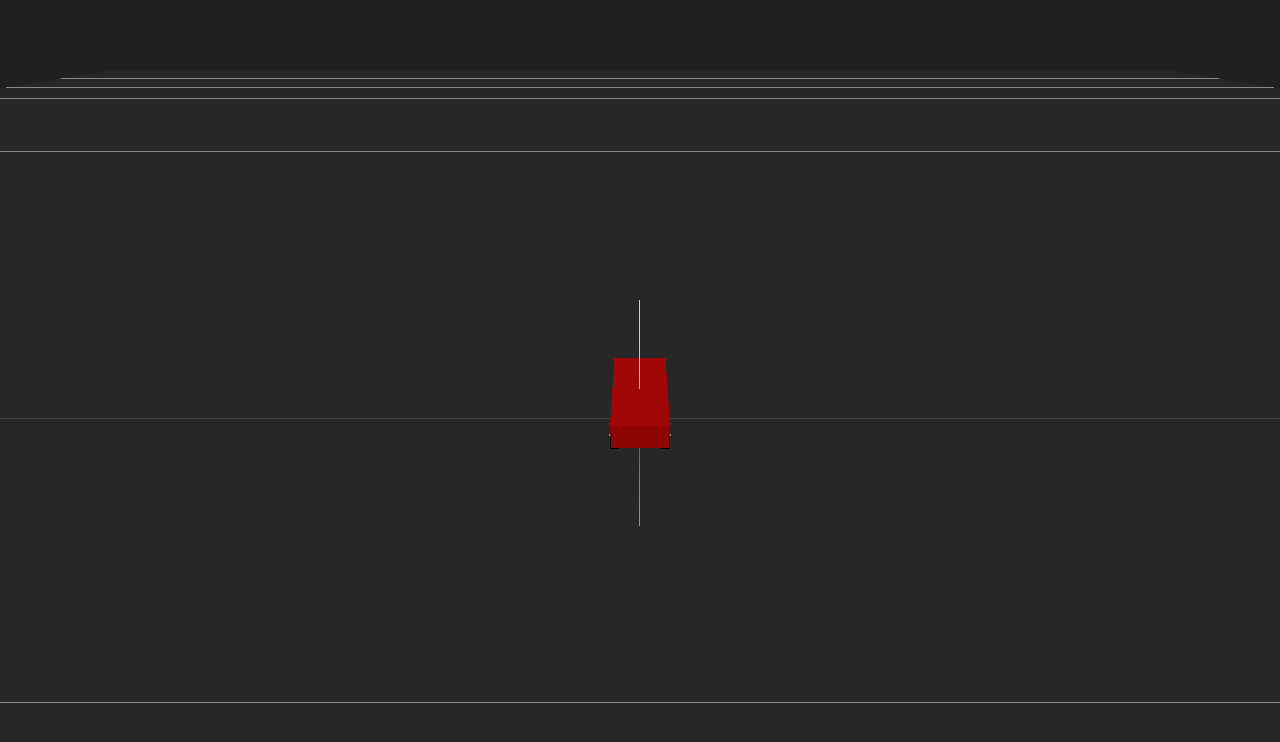
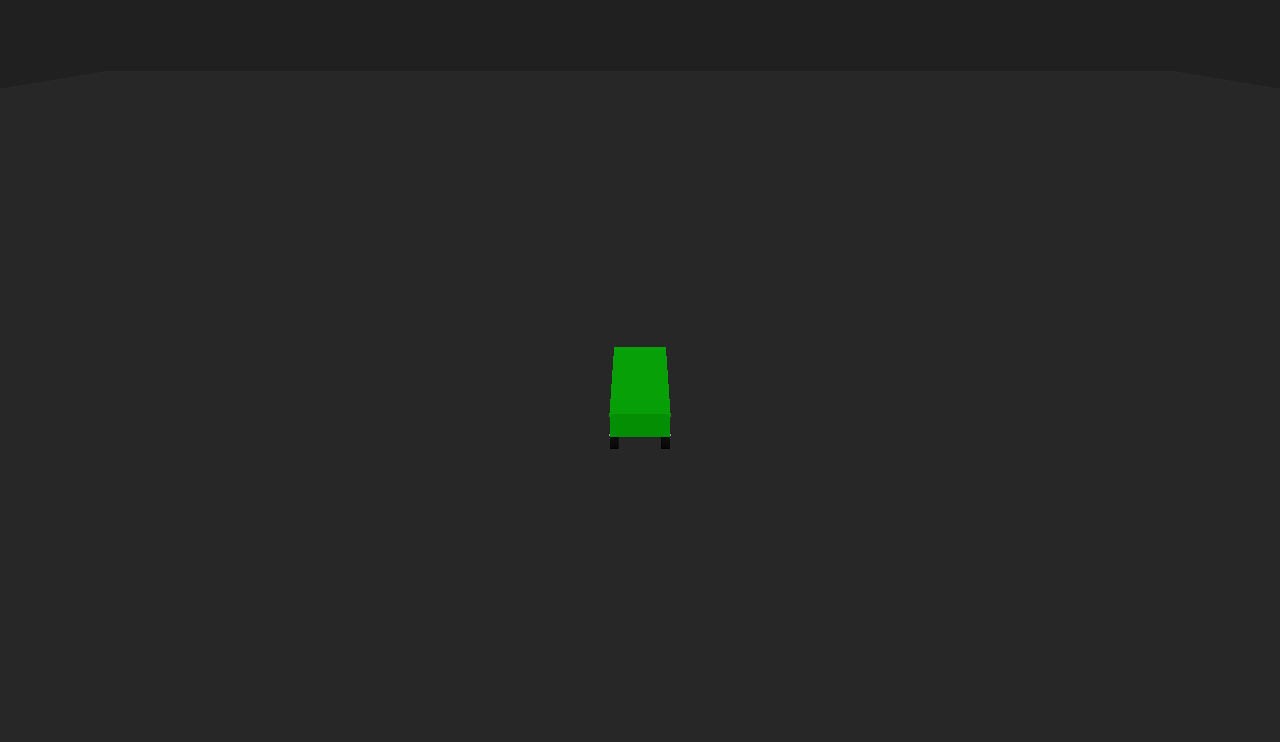
Before and after one commit to neu5/rally-game, a website with bundled scripts: page index.html in a window 1280 px wide. Built offline with nearby package versions, Linux system fonts and the light colour scheme; animation ran at ten frames a second.

Commit message:
Cleaning up the code

```diff
--- a/main.js
+++ b/main.js
@@ -1,50 +1,98 @@
 import * as THREE from "https://cdn.jsdelivr.net/npm/three@0.160.0/build/three.module.js";
 
 let scene, camera, renderer;
-let car;
 const keys = {};
-const wheels = [];
 
-// Car physics state
-let velocity = 0;
-const maxSpeed = 0.5;
-const acceleration = 0.01;
-const deceleration = 0.02;
-const friction = 0.01;
-const rotateSpeed = 0.03;
-let angularVelocity = 0;
-const angularAcceleration = 0.002;
-const angularFriction = 0.01;
-const maxAngularSpeed = 0.03;
-const handbrakeAngularBoost = 1.8; // Multiplies turning sharpness
-const handbrakeFrictionMultiplier = 0.4; // Reduces grip
+// Car camera config
+let cameraAngle = 0;
+let cameraRadius = 15;
+let cameraHeight = 12;
+const minCameraHeight = 5;
+const maxCameraHeight = 25;
+const dragRotateSpeed = 0.005;
+const verticalDragSpeed = 0.05;
+
+// Mouse drag
 let isDragging = false;
 let previousMouseX = 0;
-const dragRotateSpeed = 0.005; // Smaller = slower rotation
-let cameraAngle = 0;
-const cameraRadius = 15;
-let cameraHeight = 12; // This is now adjustable
-const minCameraHeight = 5;
-const maxCameraHeight = 25;
-const verticalDragSpeed = 0.05; // How sensitive vertical drag is
-let lastCarPosition = new THREE.Vector3();
 
-// Setup
+// Player car
+let playerCar;
+
 init();
 animate();
 
+// ==============================
+// 🏎️ Car Creation Factory
+// ==============================
+function createCar({
+  color = 0xff0000,
+  position = new THREE.Vector3(0, 0, 0),
+} = {}) {
+  const car = new THREE.Group();
+
+  // Body
+  const bodyGeometry = new THREE.BoxGeometry(2, 1, 4);
+  const bodyMaterial = new THREE.MeshStandardMaterial({ color });
+  const body = new THREE.Mesh(bodyGeometry, bodyMaterial);
+  body.position.y = 0.5;
+  car.add(body);
+
+  // Wheels
+  const wheels = [];
+  const wheelGeometry = new THREE.CylinderGeometry(0.4, 0.4, 0.3, 16);
+  const wheelMaterial = new THREE.MeshStandardMaterial({ color: 0x111111 });
+
+  const wheelPositions = [
+    [-0.9, -0.5, 1.5], // FL
+    [0.9, -0.5, 1.5], // FR
+    [-0.9, -0.5, -1.5], // RL
+    [0.9, -0.5, -1.5], // RR
+  ];
+
+  for (const [x, y, z] of wheelPositions) {
+    const wheel = new THREE.Mesh(wheelGeometry, wheelMaterial);
+    wheel.rotation.z = Math.PI / 2;
+    wheel.position.set(x, y, z);
+
+    // Marker to show rotation
+    const markerGeometry = new THREE.BoxGeometry(0.3, 0.02, 0.02);
+    const markerMaterial = new THREE.MeshStandardMaterial({ color: 0xffffff });
+    const marker = new THREE.Mesh(markerGeometry, markerMaterial);
+    marker.position.set(0, x < 0 ? 0.16 : -0.16, 0);
+    wheel.add(marker);
+
+    car.add(wheel);
+    wheels.push(wheel);
+  }
+
+  car.position.set(position.x, 0.9, position.z);
+  scene.add(car);
+
+  return {
+    mesh: car,
+    wheels,
+    velocity: 0,
+    angularVelocity: 0,
+    lastPosition: car.position.clone(),
+  };
+}
+
+// ==============================
+// 🚀 Init
+// ==============================
 function init() {
   scene = new THREE.Scene();
   scene.background = new THREE.Color(0x202020);
 
-  // Camera (top-down with adjustable angle)
+  // Camera
   camera = new THREE.PerspectiveCamera(
     75,
     window.innerWidth / window.innerHeight,
     0.1,
     1000
   );
-  camera.position.set(0, 50, 0);
+  camera.position.set(0, 15, 15);
   camera.lookAt(0, 0, 0);
 
   // Renderer
@@ -62,102 +110,48 @@ function init() {
   scene.add(dirLight);
 
   // Ground
-  const groundGeometry = new THREE.PlaneGeometry(200, 200);
-  const groundMaterial = new THREE.MeshPhongMaterial({ color: 0x444444 });
-  const ground = new THREE.Mesh(groundGeometry, groundMaterial);
+  const ground = new THREE.Mesh(
+    new THREE.PlaneGeometry(200, 200),
+    new THREE.MeshPhongMaterial({ color: 0x444444 })
+  );
   ground.rotation.x = -Math.PI / 2;
   scene.add(ground);
 
-  // Car
-  const carGeometry = new THREE.BoxGeometry(2, 1, 4);
-  const carMaterial = new THREE.MeshStandardMaterial({ color: 0xff0000 });
-  car = new THREE.Mesh(carGeometry, carMaterial);
-  car.position.y = 0.9;
-  scene.add(car);
+  // Player Car
+  playerCar = createCar({
+    color: 0x00ff00,
+    position: new THREE.Vector3(0, 0, 0),
+  });
 
-  lastCarPosition.copy(car.position);
-
-  const wheelGeometry = new THREE.CylinderGeometry(0.4, 0.4, 0.3, 16);
-  const wheelMaterial = new THREE.MeshStandardMaterial({ color: 0x111111 });
-
-  function createWheel(x, z) {
-    const wheel = new THREE.Mesh(wheelGeometry, wheelMaterial);
-
-    // Rotate wheel to lay flat
-    wheel.rotation.z = Math.PI / 2;
-
-    // Position the wheel relative to the car
-    wheel.position.set(x, -0.5, z);
-
-    // Create a visible spinning marker (a long bar across the wheel face)
-    const markerLength = 0.3;
-    const markerGeometry = new THREE.BoxGeometry(markerLength, 0.02, 0.02);
-    const markerMaterial = new THREE.MeshStandardMaterial({ color: 0xffffff });
-    const marker = new THREE.Mesh(markerGeometry, markerMaterial);
-
-    // Place marker on correct face of wheel
-    // Left wheels (x < 0): marker goes on +Y
-    // Right wheels (x > 0): marker goes on -Y
-    const yOffset = 0.16; // Outside the face
-    marker.position.set(0, x < 0 ? yOffset : -yOffset, 0);
-
-    wheel.add(marker);
-    car.add(wheel);
-    wheels.push(wheel);
-  }
-
-  // Front-left, front-right, rear-left, rear-right
-  createWheel(-0.9, 1.5); // Left front
-  createWheel(0.9, 1.5); // Right front
-  createWheel(-0.9, -1.5); // Left rear
-  createWheel(0.9, -1.5); // Right rear
-
-  const axesHelper = new THREE.AxesHelper(5);
-  scene.add(axesHelper);
-
-  const gridHelper = new THREE.GridHelper(200, 20);
-  scene.add(gridHelper);
-
-  // Resize handling
+  // Resize
   window.addEventListener("resize", onWindowResize, false);
 
-  // Key controls
-  window.addEventListener("keydown", (e) => (keys[e.key.toLowerCase()] = true));
-  window.addEventListener("keyup", (e) => (keys[e.key.toLowerCase()] = false));
-
+  // Controls
   window.addEventListener("keydown", (e) => {
     keys[e.key.toLowerCase()] = true;
     if (e.code === "Space") keys["space"] = true;
   });
-
   window.addEventListener("keyup", (e) => {
     keys[e.key.toLowerCase()] = false;
     if (e.code === "Space") keys["space"] = false;
   });
 
-  // Mouse drag for camera rotation
+  // Mouse drag
   window.addEventListener("mousedown", (e) => {
     if (e.button === 0) {
-      // Left mouse button
       isDragging = true;
       previousMouseX = e.clientX;
     }
   });
-
   window.addEventListener("mouseup", (e) => {
-    if (e.button === 0) {
-      isDragging = false;
-    }
+    if (e.button === 0) isDragging = false;
   });
-
   window.addEventListener("mousemove", (e) => {
     if (isDragging) {
       const deltaX = e.clientX - previousMouseX;
-      const deltaY = e.movementY; // or e.clientY - previousMouseY
+      const deltaY = e.movementY;
 
       cameraAngle -= deltaX * dragRotateSpeed;
-
-      // Adjust camera height with vertical drag (clamped)
       cameraHeight -= deltaY * verticalDragSpeed;
       cameraHeight = Math.max(
         minCameraHeight,
@@ -175,117 +169,125 @@ function onWindowResize() {
   renderer.setSize(window.innerWidth, window.innerHeight);
 }
 
+// ==============================
+// 🧠 Game Loop
+// ==============================
 function animate() {
   requestAnimationFrame(animate);
-
-  updateCar();
-  updateCamera();
-  updateWheelRotation();
-
+  updateCar(playerCar);
+  updateWheelRotation(playerCar);
+  updateCamera(playerCar);
   renderer.render(scene, camera);
 }
 
-function updateCar() {
-  // Forward
+// ==============================
+// 🧠 Car Movement
+// ==============================
+function updateCar(carObj) {
+  const { mesh } = carObj;
+
+  const maxSpeed = 0.5;
+  const acceleration = 0.01;
+  const friction = 0.01;
+  const angularAcceleration = 0.002;
+  const angularFriction = 0.01;
+  const maxAngularSpeed = 0.03;
+  const handbrakeTurnBoost = 1.8;
+  const handbrakeFrictionFactor = 0.4;
+
+  // Acceleration
   if (keys["w"]) {
-    velocity += acceleration;
+    carObj.velocity += keys["space"] ? acceleration * 0.5 : acceleration;
   }
-  // Backward
   if (keys["s"]) {
-    velocity -= acceleration;
+    carObj.velocity -= keys["space"] ? acceleration * 0.5 : acceleration;
   }
 
   // Clamp speed
-  velocity = Math.max(-maxSpeed, Math.min(maxSpeed, velocity));
+  carObj.velocity = Math.max(-maxSpeed, Math.min(maxSpeed, carObj.velocity));
 
-  // Friction / natural deceleration
+  // Friction
+  const effectiveFriction = keys["space"]
+    ? friction * handbrakeFrictionFactor
+    : friction;
   if (!keys["w"] && !keys["s"]) {
-    if (velocity > 0) {
-      velocity -= friction;
-      if (velocity < 0) velocity = 0;
-    } else if (velocity < 0) {
-      velocity += friction;
-      if (velocity > 0) velocity = 0;
+    if (carObj.velocity > 0) {
+      carObj.velocity -= effectiveFriction;
+      if (carObj.velocity < 0) carObj.velocity = 0;
+    } else if (carObj.velocity < 0) {
+      carObj.velocity += effectiveFriction;
+      if (carObj.velocity > 0) carObj.velocity = 0;
     }
   }
 
-  let turnBoost = keys["space"] ? handbrakeAngularBoost : 1.0;
+  // Turning
+  const turnBoost = keys["space"] ? handbrakeTurnBoost : 1.0;
+  if (keys["a"]) carObj.angularVelocity += angularAcceleration * turnBoost;
+  if (keys["d"]) carObj.angularVelocity -= angularAcceleration * turnBoost;
 
-  // Smooth turning logic
-  if (keys["a"]) {
-    angularVelocity += angularAcceleration * turnBoost;
-  }
-  if (keys["d"]) {
-    angularVelocity -= angularAcceleration * turnBoost;
-  }
-
-  let effectiveFriction = keys["space"]
-    ? friction * handbrakeFrictionMultiplier
-    : friction;
-
-  // Apply angular friction
-  if (!keys["w"] && !keys["s"]) {
-    if (velocity > 0) {
-      velocity -= effectiveFriction;
-      if (velocity < 0) velocity = 0;
-    } else if (velocity < 0) {
-      velocity += effectiveFriction;
-      if (velocity > 0) velocity = 0;
+  if (!keys["a"] && !keys["d"]) {
+    if (carObj.angularVelocity > 0) {
+      carObj.angularVelocity -= angularFriction;
+      if (carObj.angularVelocity < 0) carObj.angularVelocity = 0;
+    } else if (carObj.angularVelocity < 0) {
+      carObj.angularVelocity += angularFriction;
+      if (carObj.angularVelocity > 0) carObj.angularVelocity = 0;
     }
   }
 
-  // Clamp turn speed
-  angularVelocity = Math.max(
+  // Clamp turning
+  carObj.angularVelocity = Math.max(
     -maxAngularSpeed,
-    Math.min(maxAngularSpeed, angularVelocity)
+    Math.min(maxAngularSpeed, carObj.angularVelocity)
   );
 
-  // Turning is only allowed while moving
-  if (Math.abs(velocity) > 0.01) {
-    car.rotation.y += angularVelocity * (velocity / maxSpeed);
+  // Only turn while moving
+  if (Math.abs(carObj.velocity) > 0.01) {
+    mesh.rotation.y += carObj.angularVelocity * (carObj.velocity / maxSpeed);
   }
 
   // Apply movement
-  car.position.x -= Math.sin(car.rotation.y) * velocity;
-  car.position.z -= Math.cos(car.rotation.y) * velocity;
+  mesh.position.x -= Math.sin(mesh.rotation.y) * carObj.velocity;
+  mesh.position.z -= Math.cos(mesh.rotation.y) * carObj.velocity;
 }
 
-function updateCamera() {
-  const offsetX = Math.sin(cameraAngle) * cameraRadius;
-  const offsetZ = Math.cos(cameraAngle) * cameraRadius;
+// ==============================
+// 🛞 Wheel Rotation
+// ==============================
+function updateWheelRotation(carObj) {
+  const { mesh, wheels, lastPosition } = carObj;
+  const currentPos = mesh.position.clone();
+  const movementVec = currentPos.clone().sub(lastPosition);
+  lastPosition.copy(currentPos);
 
-  camera.position.x = car.position.x + offsetX;
-  camera.position.z = car.position.z + offsetZ;
-  camera.position.y = car.position.y + cameraHeight;
-
-  camera.lookAt(car.position);
-}
-
-function updateWheelRotation() {
-  const currentPos = car.position.clone();
-  const movementVec = currentPos.clone().sub(lastCarPosition);
-  lastCarPosition.copy(currentPos);
-
-  // No movement → no rotation
   if (movementVec.length() === 0) return;
 
-  // Get car's forward direction vector
   const forward = new THREE.Vector3(
-    -Math.sin(car.rotation.y),
+    -Math.sin(mesh.rotation.y),
     0,
-    -Math.cos(car.rotation.y)
+    -Math.cos(mesh.rotation.y)
   );
+  const directionSign = Math.sign(forward.dot(movementVec));
+  const wheelRadius = 0.4;
+  const rotationAmount = -directionSign * (movementVec.length() / wheelRadius);
 
-  // Dot product: +1 = forward, -1 = reverse
-  const directionSign = Math.sign(forward.dot(movementVec));
-
-  // Compute how much to rotate wheels
-  const wheelRadius = 0.4;
-  const distanceMoved = movementVec.length();
-  const rotationAmount = -directionSign * (distanceMoved / wheelRadius);
-
-  // Apply to all wheels
   for (const wheel of wheels) {
     wheel.rotation.x += rotationAmount;
   }
 }
+
+// ==============================
+// 🎥 Camera
+// ==============================
+function updateCamera(carObj) {
+  const { mesh } = carObj;
+
+  const offsetX = Math.sin(cameraAngle) * cameraRadius;
+  const offsetZ = Math.cos(cameraAngle) * cameraRadius;
+
+  camera.position.x = mesh.position.x + offsetX;
+  camera.position.z = mesh.position.z + offsetZ;
+  camera.position.y = mesh.position.y + cameraHeight;
+
+  camera.lookAt(mesh.position);
+}
```
Also changed, not shown: index.html (+3 -4 lines).
